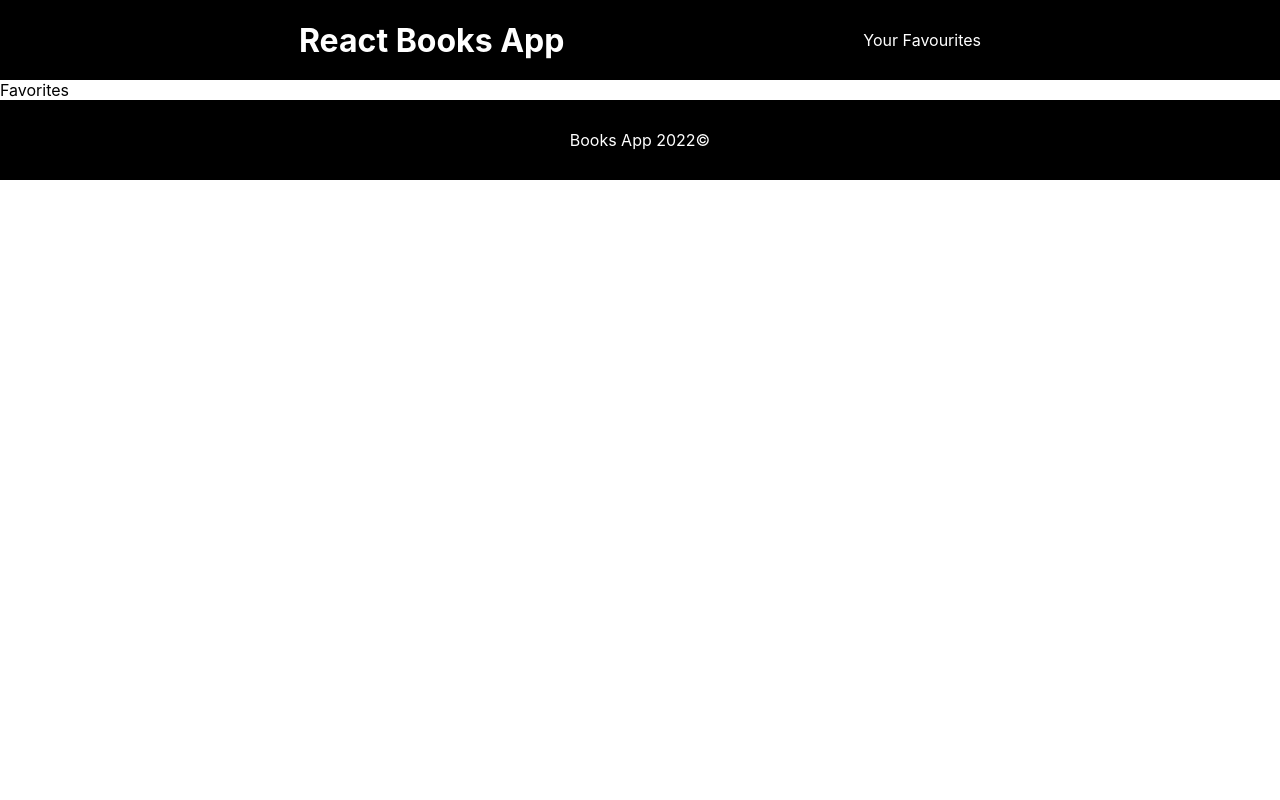
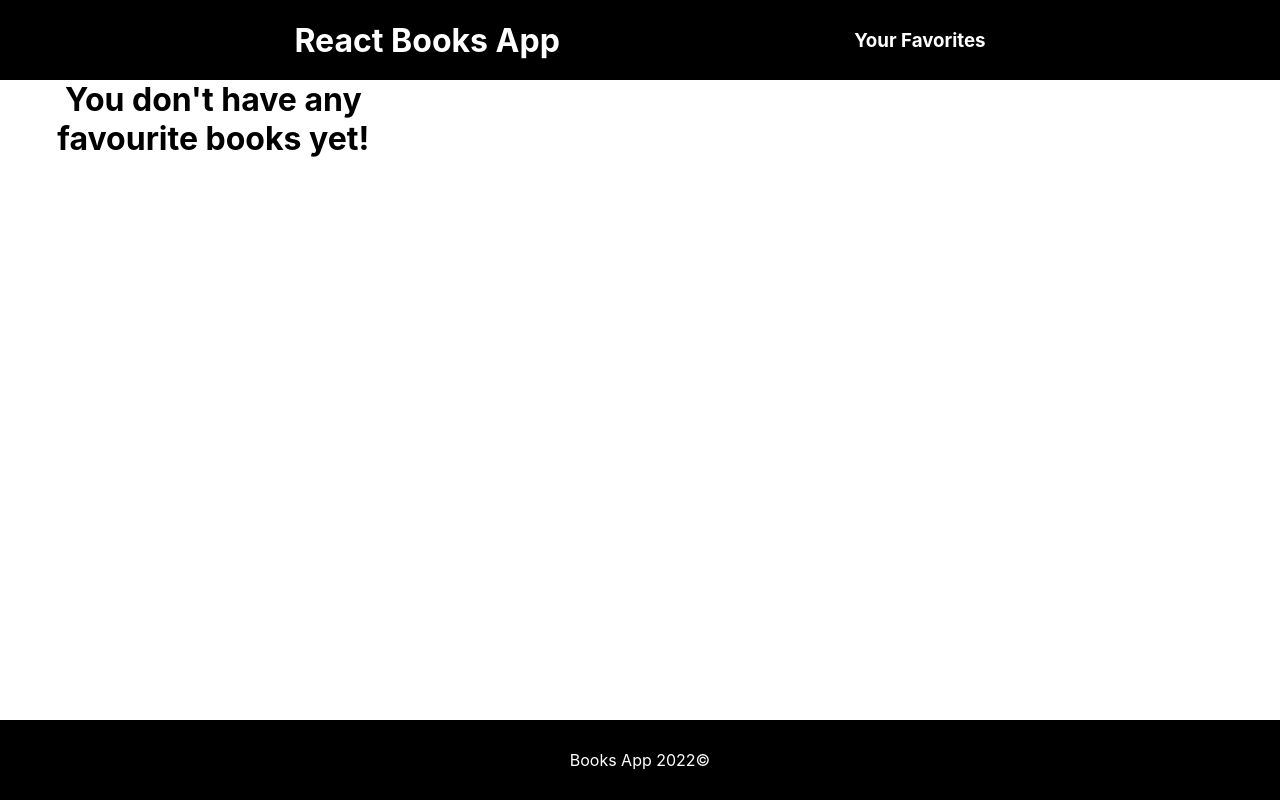
Before and after one commit to HairiBeast/books-app, a React (Create React App) app: page /favorites in a window 1280 px wide. Built offline with nearby package versions, Linux system fonts and the light colour scheme.

Commit message:
created favourites page and book display functionality

```diff
--- a/src/App.css
+++ b/src/App.css
@@ -2,6 +2,11 @@
   box-sizing: border-box;
   padding: 0;
   margin: 0;
+}
+
+a {
+  color: white;
+  text-decoration: none;
 }
 
 .navbar {
@@ -33,6 +38,15 @@
   text-align: center;
 }
 
+.favorites {
+  min-height: 80vh;
+  width: 100%;
+  display: grid;
+  grid-template-columns: repeat(3, 1fr);
+  justify-items: center;
+  text-align: center;
+}
+
 img {
   width: 300px;
   height: 400px;
@@ -55,7 +69,8 @@
   padding: 10px;
   background: black;
   color: white;
-  width: 100%;
+  width: 300px;
+  font-size: 20px;
   border-radius: 5px;
   margin: 20px 0;
 }
--- a/src/App.js
+++ b/src/App.js
@@ -12,7 +12,7 @@
       <Navbar />
       <Routes>
         <Route path="/" element={<BookList />} />
-        <Route path="/book/:id" element={<BookDetails />} />
+        <Route path="/books/:id" element={<BookDetails />} />
         <Route path="/favorites" element={<Favorites />} />
       </Routes>
       <Footer />
--- a/src/Components/BookDetails.jsx
+++ b/src/Components/BookDetails.jsx
@@ -2,7 +2,7 @@
 import "../App.css";
 
 const BookDetails = () => {
-  return <div>BookDetails</div>;
+  return <div className="book-details">BookDetails</div>;
 };
 
 export default BookDetails;
--- a/src/Components/BookList.jsx
+++ b/src/Components/BookList.jsx
@@ -2,12 +2,20 @@
 import "../App.css";
 import axios from "axios";
 import { useAppContext } from "./context/appContext";
+import { useNavigate } from "react-router-dom";
 
 const BookList = () => {
   const API_URL = process.env.REACT_APP_API_URL;
   const [books, setBooks] = useState([]);
 
   const { favorites, addToFavorites, removeFromFavorites } = useAppContext();
+
+  const navigate = useNavigate();
+
+  const favoritesChecker = (id) => {
+    const boolean = favorites.some((book) => book.id === id);
+    return boolean;
+  };
 
   useEffect(() => {
     axios
@@ -17,7 +25,7 @@
         setBooks(res.data);
       })
       .catch((err) => console.log(err));
-  });
+  }, [API_URL]);
 
   return (
     <div className="book-list">
@@ -27,10 +35,22 @@
             <h4>{book.title}</h4>
           </div>
           <div>
-            <img src={book.image_url} alt="front cover" />
+            <img
+              src={book.image_url}
+              alt="front cover"
+              onClick={() => navigate(`/books/${book.id}`)}
+            />
           </div>
           <div>
-            <button>Add to favourites</button>
+            {favoritesChecker(book.id) ? (
+              <button onClick={() => removeFromFavorites(book.id)}>
+                Remove from favourites
+              </button>
+            ) : (
+              <button onClick={() => addToFavorites(book)}>
+                Add to favourites
+              </button>
+            )}
           </div>
         </div>
       ))}
--- a/src/Components/Favorites.jsx
+++ b/src/Components/Favorites.jsx
@@ -1,8 +1,46 @@
 import React from "react";
 import "../App.css";
+import { useAppContext } from "./context/appContext";
 
 const Favorites = () => {
-  return <div>Favorites</div>;
+  const { favorites, addToFavorites, removeFromFavorites } = useAppContext();
+
+  console.log("favourites are", favorites);
+
+  const favoritesChecker = (id) => {
+    const boolean = favorites.some((book) => book.id === id);
+    return boolean;
+  };
+
+  return (
+    <div className="favorites">
+      {favorites.length > 0 ? (
+        favorites.map((book) => (
+          <div className="book" key={book.id}>
+            <div>
+              <h4>{book.title}</h4>
+            </div>
+            <div>
+              <img src={book.image_url} alt="front cover" />
+            </div>
+            <div>
+              {favoritesChecker(book.id) ? (
+                <button onClick={() => removeFromFavorites(book.id)}>
+                  Remove from favourites
+                </button>
+              ) : (
+                <button onClick={() => addToFavorites(book)}>
+                  Add to favourites
+                </button>
+              )}
+            </div>
+          </div>
+        ))
+      ) : (
+        <h1>You don't have any favourite books yet!</h1>
+      )}
+    </div>
+  );
 };
 
 export default Favorites;
--- a/src/Components/Navbar.jsx
+++ b/src/Components/Navbar.jsx
@@ -1,5 +1,6 @@
 import React from "react";
 import "../App.css";
+import { Link } from "react-router-dom";
 
 const Navbar = () => {
   return (
@@ -7,7 +8,11 @@
       <div>
         <h1>React Books App</h1>
       </div>
-      <div>Your Favourites</div>
+      <div>
+        <Link to="/favorites">
+          <h3>Your Favorites</h3>
+        </Link>
+      </div>
     </div>
   );
 };
```
